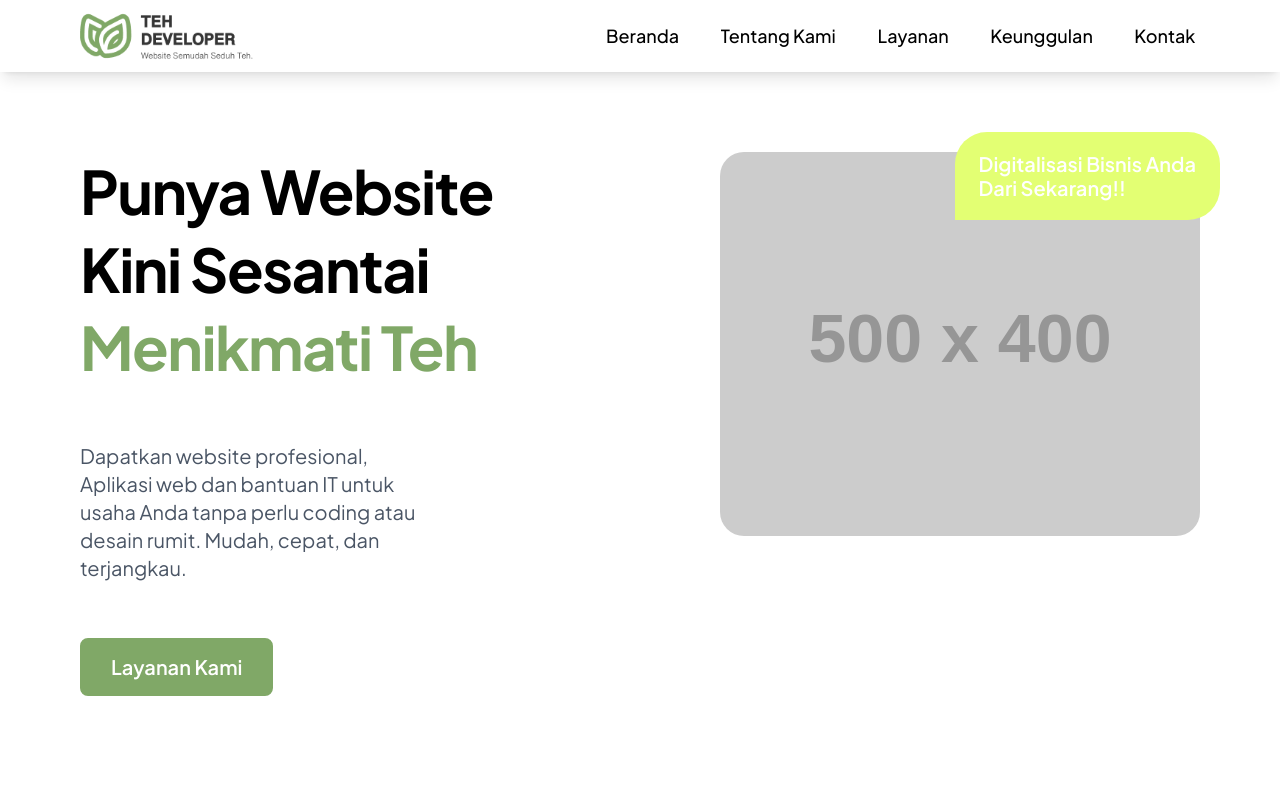
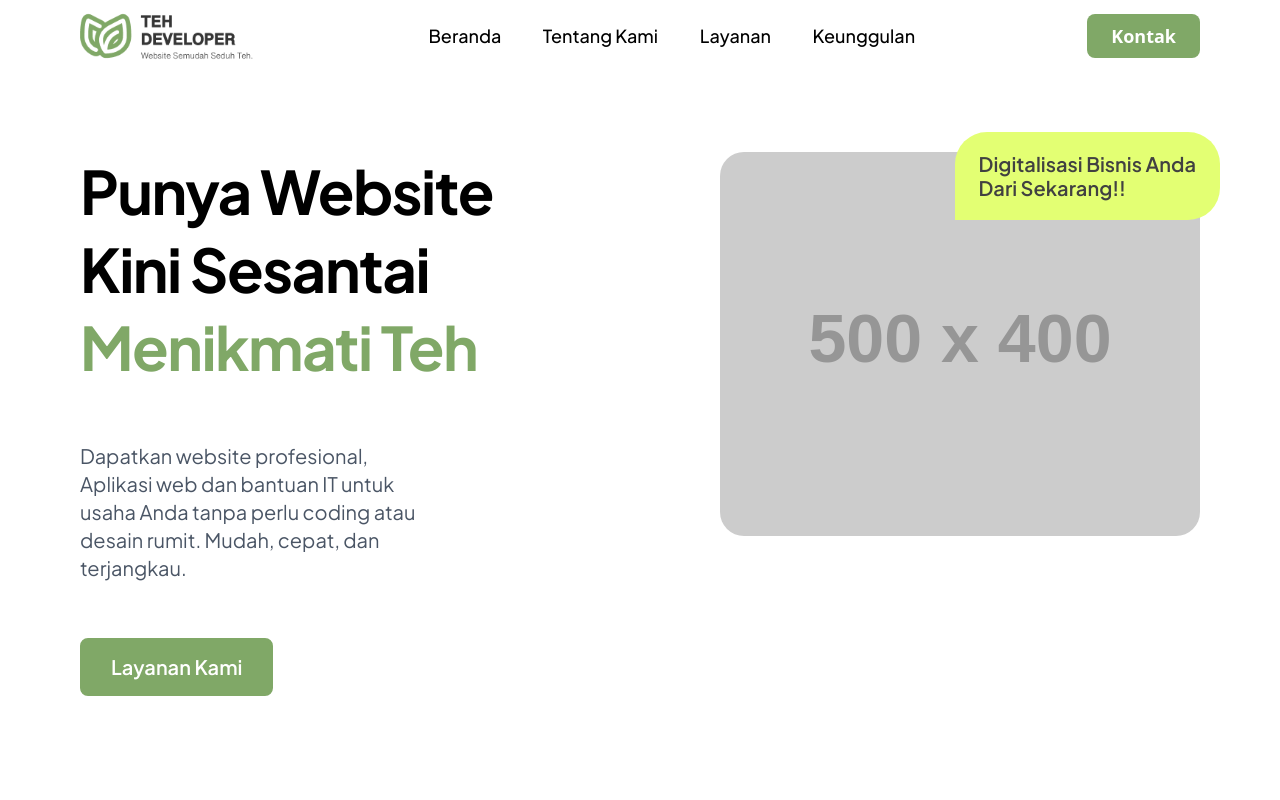
Before and after one commit to ELfatt09/teh-developer-landing-page-2, a React (Vite) app: page / in a window 1280 px wide. Shown: the top 800 px of the page. Built offline with nearby package versions, Linux system fonts and the light colour scheme.

Commit message:
Refactor Navbar component for improved layout and styling; update Hero section text color

```diff
--- a/src/partials/Navbar.jsx
+++ b/src/partials/Navbar.jsx
@@ -19,15 +19,16 @@ function Navbar() {
     <motion.nav
       layout
       animate={{ width: scroll ? "80%" : "100%", borderRadius: scroll ? "1rem" : "none", transition: { duration: 0.5, ease: "easeInOut" } }}
-      className={`sticky ${scroll ? "bg-white/80 top-5 " : "bg-white top-0"} backdrop-blur-lg items-center justify-between shadow-lg py-3 px-20 mx-auto z-50 hidden lg:flex`}>
+      className={`sticky ${scroll ? "bg-white/80 top-5 shadow-lg" : "bg-white top-0 shadow-none"} backdrop-blur-lg items-center justify-between  py-3 px-20 mx-auto z-50 hidden lg:flex`}>
       <img src={bannerLogo} alt="The Developer's Hangout Logo" className="h-12" />
-      <div className="space-x-8 flex flex-row w-full justify-end">
+      <div className="space-x-8 flex flex-row w-fit justify-center">
         <NavbarLinkButton href="#home" >Beranda</NavbarLinkButton>
         <NavbarLinkButton href="#features" >Tentang Kami</NavbarLinkButton>
         <NavbarLinkButton href="#pricing" >Layanan</NavbarLinkButton>
         <NavbarLinkButton href="#keunggulan" >Keunggulan</NavbarLinkButton>
-        <NavbarLinkButton href="#contact" >Kontak</NavbarLinkButton>
-      </div>
+
+        </div>
+        <a href="#contact" className="w-fit px-6 py-2 bg-primary ease-in-out text-white rounded-lg font-semibold text-lg hover:bg-primary/70  shadow-none  transition-all duration-500">Kontak</a>
       </motion.nav>
       <motion.nav
       className={`flex flex-col lg:hidden fixed bg-white/80 z-50 backdrop-blur-lg w-screen  shadow-lg top-0`}>
--- a/src/sections/Hero.jsx
+++ b/src/sections/Hero.jsx
@@ -20,7 +20,7 @@ return (
             </div>
             <div className="w-full lg:w-1/2 h-full px-5 md:px-20 flex flex-col  items-end">
             <div className='absolute px-4 py-3 md:px-6 md:py-5 rounded-e-4xl rounded-tl-4xl flex flex-col gap-2  -translate-y-5 translate-x-5 bg-secondary text-white '>
-                <p className='text-sm md:text-xl font-semibold leading-[1.2]'>
+                <p className='text-sm md:text-xl text-text font-semibold leading-[1.2]'>
                         Digitalisasi Bisnis Anda
                         <br />
                     Dari Sekarang!!
```
